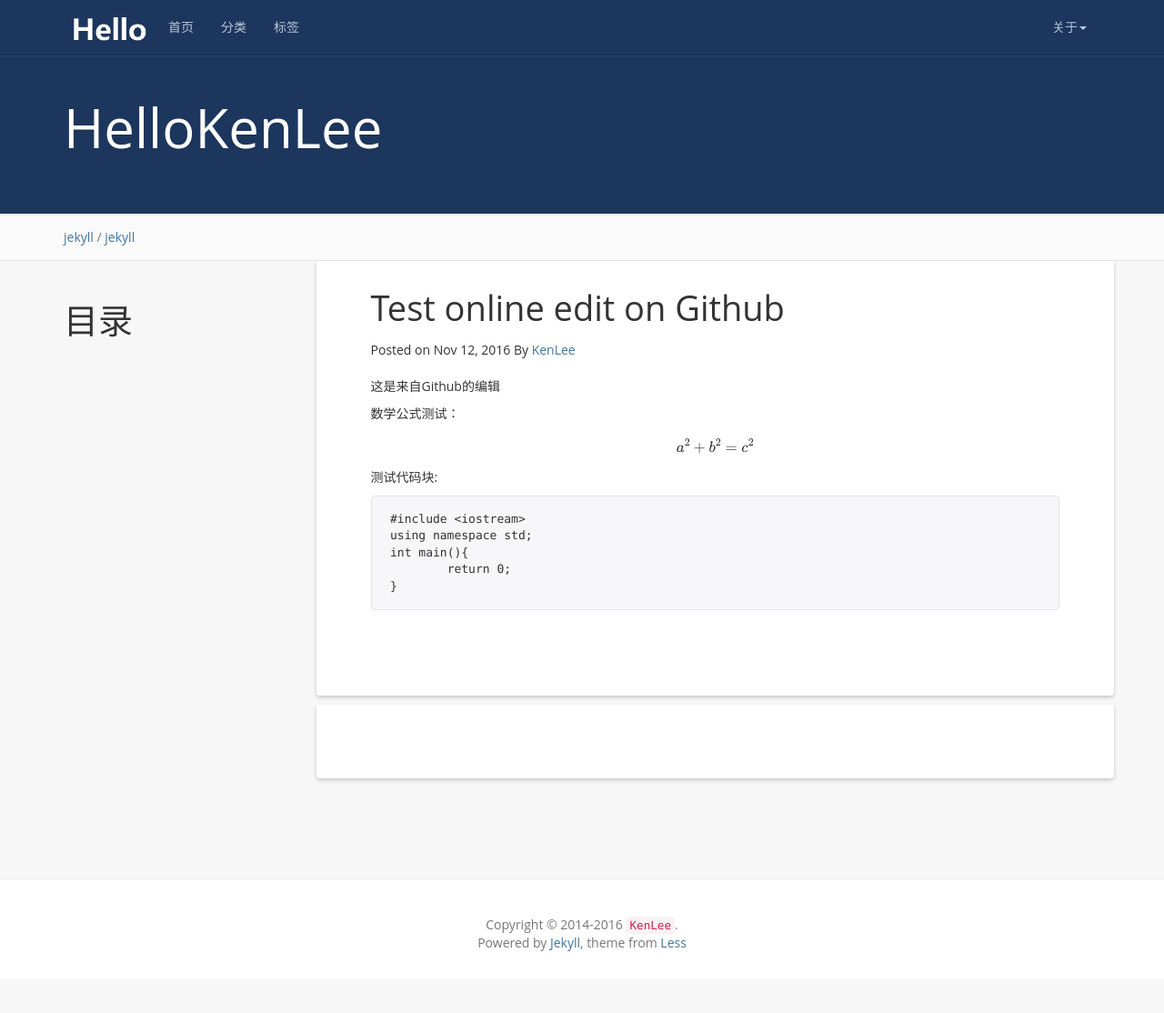
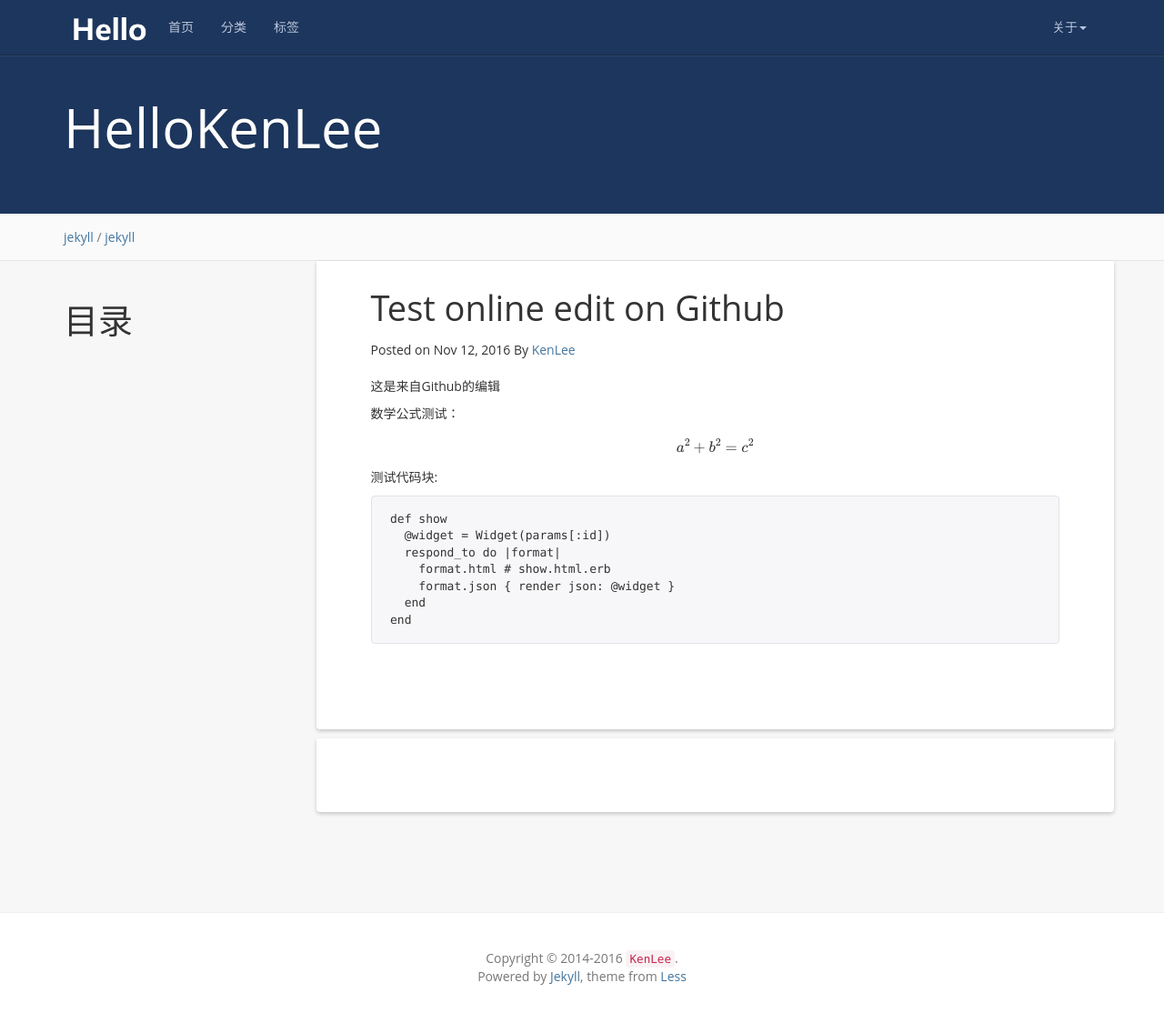
Before and after one commit to hellokenlee/hellokenlee.github.io, a Jekyll site: the page built from _posts/2016-11-13-test-online-edit.md, in a window 1280 px wide and 1114 px high. Shown: the whole window at 91% size. Built offline with Jekyll 4.4.1, drawn with Linux system fonts in a browser that asks for light colours; formulas are drawn with MathJax 3; comment, search, counter and statistics services are not loaded.

Commit message:
test syntax heightline

````diff
--- a/_posts/2016-11-13-test-online-edit.md
+++ b/_posts/2016-11-13-test-online-edit.md
@@ -13,10 +13,12 @@
 $$a^2 + b^2 = c^2$$
 
 测试代码块:
-```cpp
-#include <iostream>
-using namespace std;
-int main(){
-	return 0;
-}
-```
+{% highlight ruby %}
+def show
+  @widget = Widget(params[:id])
+  respond_to do |format|
+    format.html # show.html.erb
+    format.json { render json: @widget }
+  end
+end
+{% endhighlight %}
````
